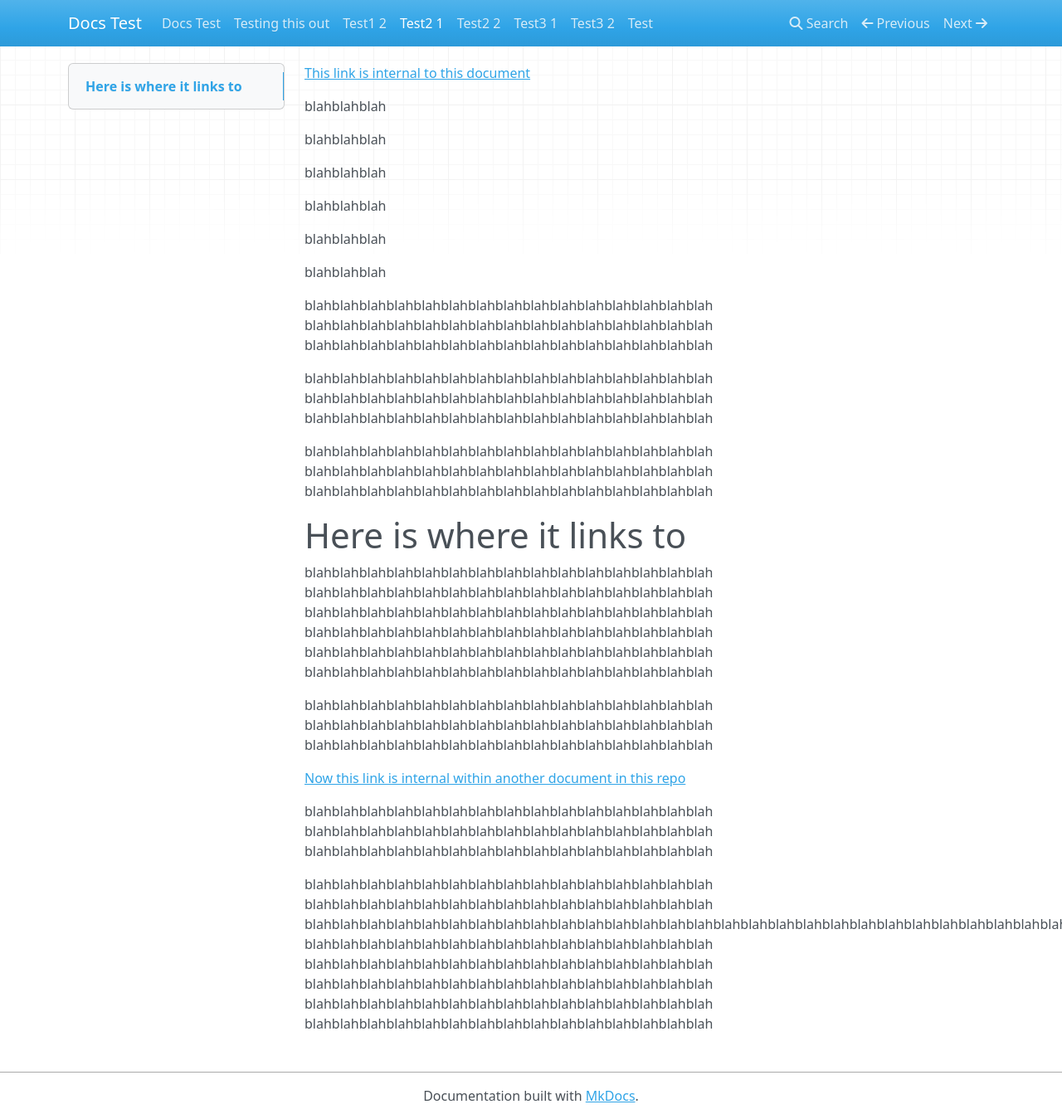
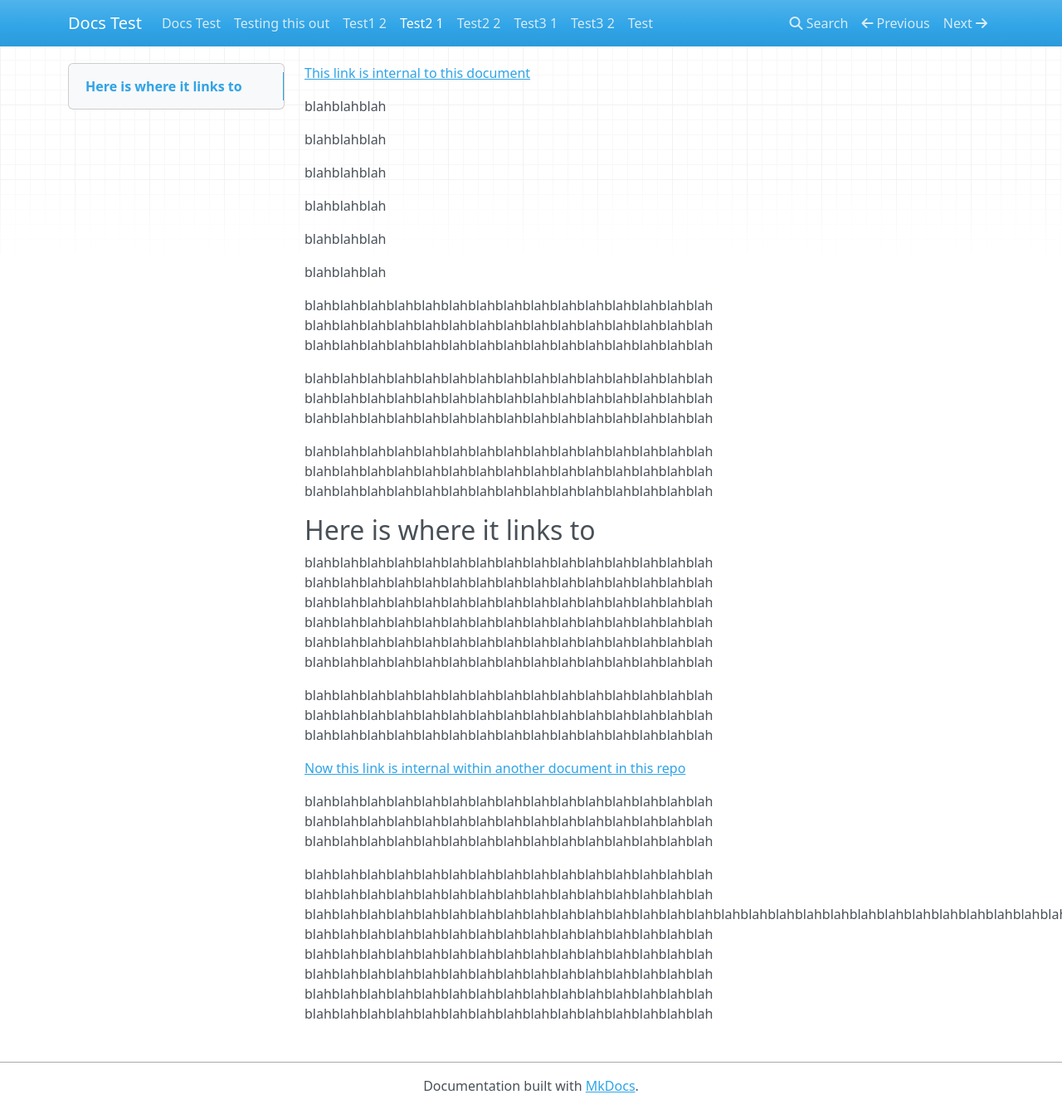
Before and after one commit to iriark01/docs_test, an MkDocs documentation site: the page built from Docs/TestDir2/test2-1.md, in a window 1280 px wide and 1349 px high. Shown: the whole window at 83% size. Built offline with MkDocs 1.6.1, drawn with Linux system fonts in a browser that asks for light colours; nearby versions of some CDN libraries; old or Windows-style settings are respelled for this version of MkDocs.

```diff
--- a/Docs/TestDir2/test2-1.md
+++ b/Docs/TestDir2/test2-1.md
@@ -24,7 +24,7 @@ blahblahblahblahblahblahblahblahblahblahblahblahblahblahblah
 blahblahblahblahblahblahblahblahblahblahblahblahblahblahblah
 blahblahblahblahblahblahblahblahblahblahblahblahblahblahblah
 
-#Here is where it links to
+##Here is where it links to
 
 blahblahblahblahblahblahblahblahblahblahblahblahblahblahblah
 blahblahblahblahblahblahblahblahblahblahblahblahblahblahblah
```
